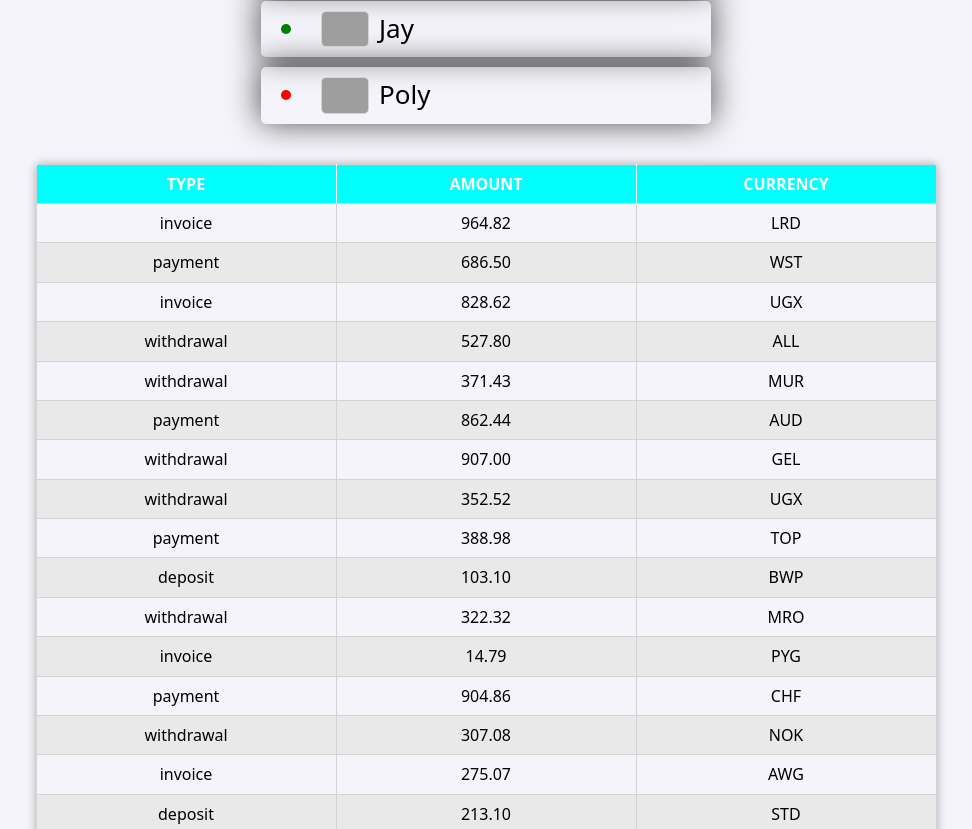
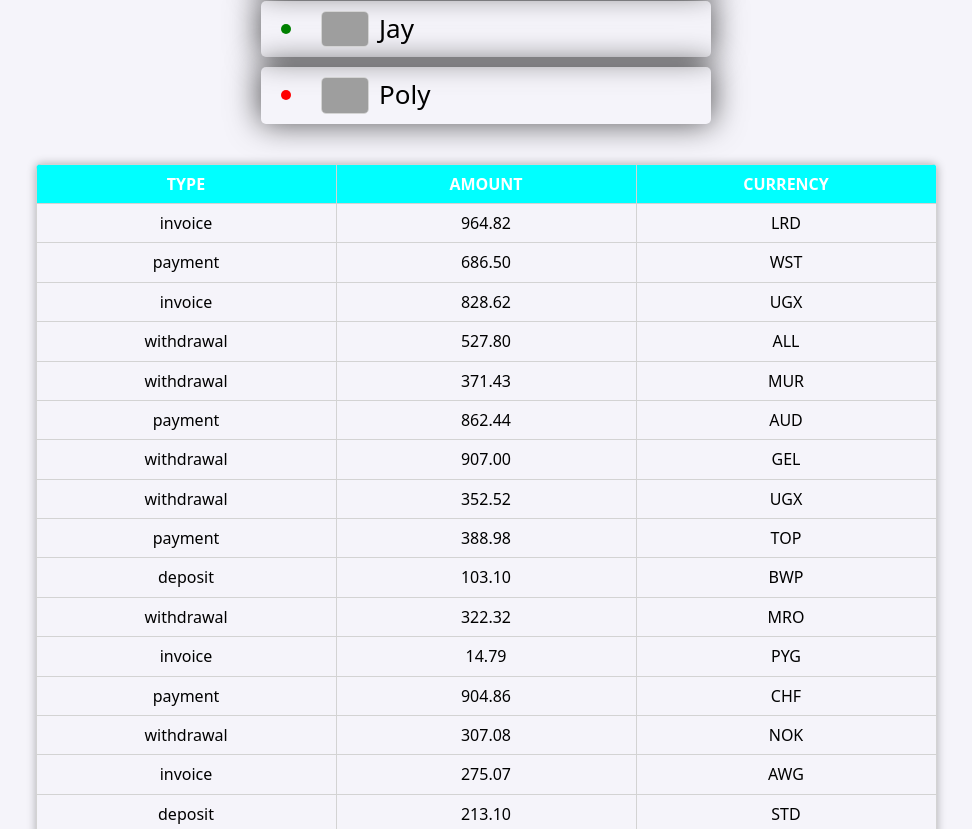
Before and after one commit to MarinaKarabut/goit-react-hw-01-components, a React (Create React App) app: page / in a window 1280 px wide. Shown: the part 931-1760 px from the top of the page, without its empty margins (154-1126 px from the left). Built offline with nearby package versions, Linux system fonts and the light colour scheme; grey boxes are pictures that could not be loaded.

Commit message:
add styles

```diff
--- a/src/components/TransactionHistory/TransactionHistory.jsx
+++ b/src/components/TransactionHistory/TransactionHistory.jsx
@@ -21,7 +21,7 @@ function TransactionHistory({items}) {
                         <th>Currency</th>
                     </tr>
                 </thead>
-                <tbody>
+                <tbody className={styles.tbody}>
                     {transactionElements}
                 </tbody>
             </table>
--- a/src/components/TransactionHistory/TransactionHistory.module.css
+++ b/src/components/TransactionHistory/TransactionHistory.module.css
@@ -16,17 +16,17 @@
 
   }
 
-th, td {
+.thead th, td {
     border: 1px solid grey;
     padding: 10px 15px;
     min-width: 300px;
     border: 1px solid lightgray;
  }
 
-tr:nth-child(even) {
+.thead tr:nth-child(even) {
     background-color:#e9e9e9;
   }
 
-th:not(:last-child) {
+.tbody th:not(:last-child) {
     border-right: 1px solid white;
   }
```
